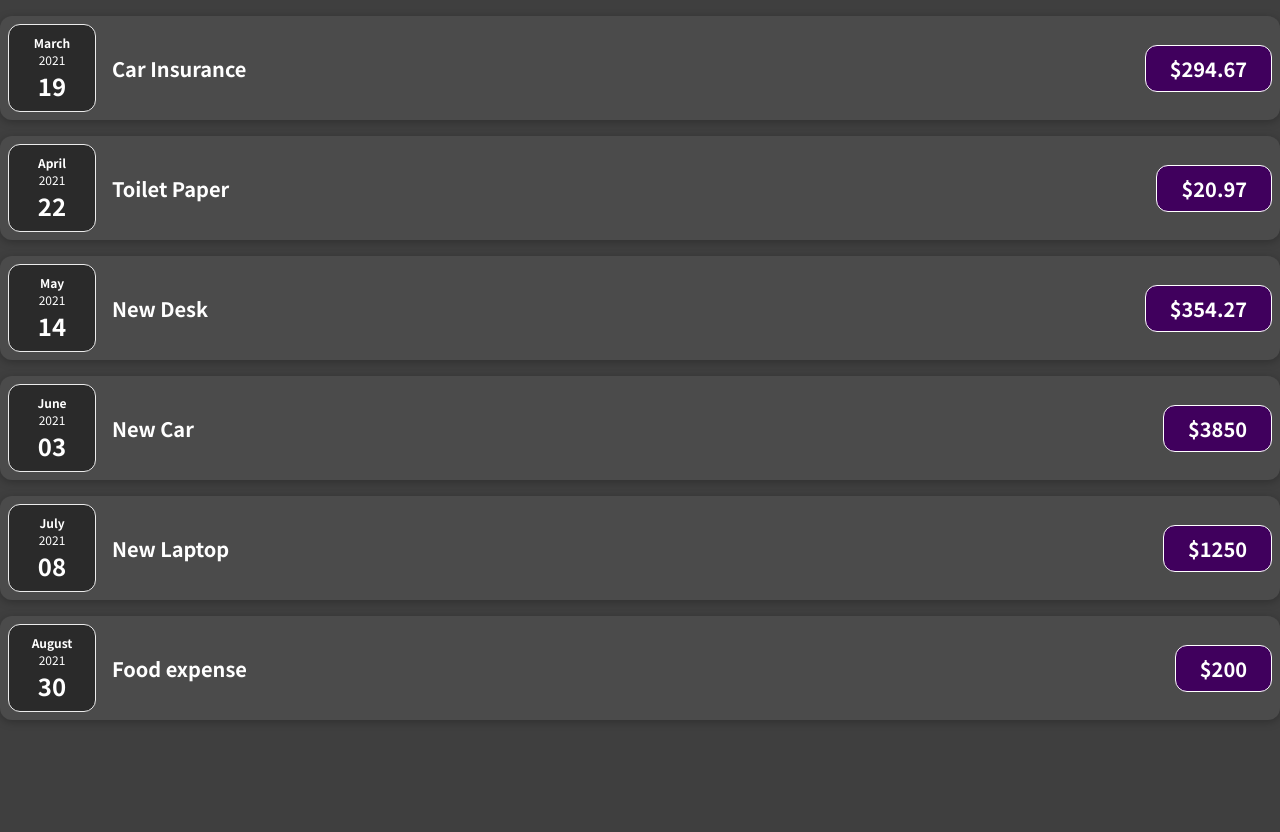
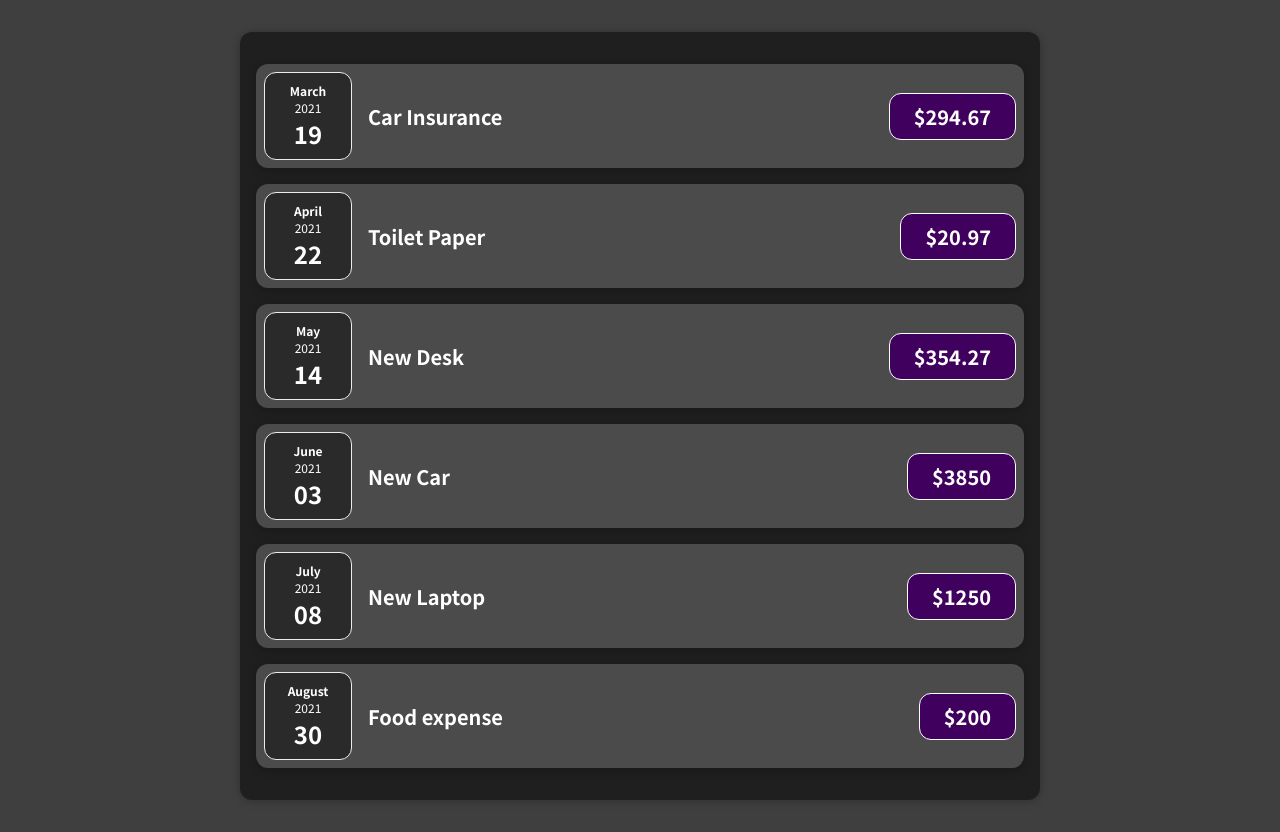
Before and after one commit to PetyrDzhunov/Expense-tracker, a React (Create React App) app: page / in a window 1280 px wide. Before the commit the page ends 800 px from the top, so only its background shows below. Built offline with nearby package versions, Linux system fonts and the light colour scheme.

Commit message:
added-expenseList-component

```diff
--- a/src/App.js
+++ b/src/App.js
@@ -1,4 +1,5 @@
 import ExpenseItem from "./components/ExpenseItem";
+import ExpensesList from "./components/ExpensesList";
 
 function App() {
     const expenses = [
@@ -11,12 +12,8 @@ function App() {
     ];
   return (
     <div>
-        <ExpenseItem title={expenses[0].title} amount={expenses[0].amount} date={expenses[0].date}/>
-        <ExpenseItem title={expenses[1].title} amount={expenses[1].amount} date={expenses[1].date}/>
-        <ExpenseItem title={expenses[2].title} amount={expenses[2].amount} date={expenses[2].date}/>
-        <ExpenseItem title={expenses[3].title} amount={expenses[3].amount} date={expenses[3].date}/>
-        <ExpenseItem title={expenses[4].title} amount={expenses[4].amount} date={expenses[4].date}/>
-        <ExpenseItem title={expenses[5].title} amount={expenses[5].amount} date={expenses[5].date}/>
+      <ExpensesList items={expenses} />
+
     </div>
   );
 }
--- a/src/components/ExpenseItem.jsx
+++ b/src/components/ExpenseItem.jsx
@@ -1,14 +1,14 @@
 import ExpenseDate from './ExpenseDate';
 import './ExpenseItem.css';
 
-function ExpenseItem(props) {
+function ExpenseItem({title,amount,date}) {
 
     return (
         <div className="expense-item">
-           <ExpenseDate date={props.date}/>
+           <ExpenseDate date={date}/>
            <div className="expense-item__description">
-            <h2>{props.title}</h2>
-            <div className="expense-item__price">${props.amount}</div>
+            <h2>{title}</h2>
+            <div className="expense-item__price">${amount}</div>
            </div>
         </div>
     );
--- /dev/null
+++ b/src/components/ExpensesList.css
@@ -0,0 +1,9 @@
+.expenses {
+    padding: 1rem;
+    background-color: rgb(31, 31, 31);
+    margin: 2rem auto;
+    width: 50rem;
+    max-width: 95%;
+    border-radius: 12px;
+    box-shadow: 0 1px 8px rgba(0, 0, 0, 0.25);
+}
--- /dev/null
+++ b/src/components/ExpensesList.jsx
@@ -0,0 +1,21 @@
+import './ExpensesList.css';
+import ExpenseItem from './ExpenseItem';
+import { Component } from 'react';
+
+export default function ExpensesList({items}) {
+	console.log(ExpenseItem);
+	return (
+		<div className="expenses">
+			<ExpenseItem title={items[0].title} amount={items[0].amount} date={items[0].date}/>
+			<ExpenseItem title={items[1].title} amount={items[1].amount} date={items[1].date}/>
+			<ExpenseItem title={items[2].title} amount={items[2].amount} date={items[2].date}/>
+			<ExpenseItem title={items[3].title} amount={items[3].amount} date={items[3].date}/>
+			<ExpenseItem title={items[4].title} amount={items[4].amount} date={items[4].date}/>
+			<ExpenseItem title={items[5].title} amount={items[5].amount} date={items[5].date}/>
+		</div>
+	)
+}
+
+// {[items]} => {[]} => destructuring => recieves directly array from the main App.js directory which we passed in our ExpenseList Component
+// as an attribute and we catch it here with props : (items). Then we pass title,amount and date attributes into the expenseItem component
+// which he resolves them by himself. Passing around data is the point of using props. Then in the date we pass the date props to the expenseDate component
```
Also changed, not shown: 2 other files (tests, documents, lock files or other folders).
